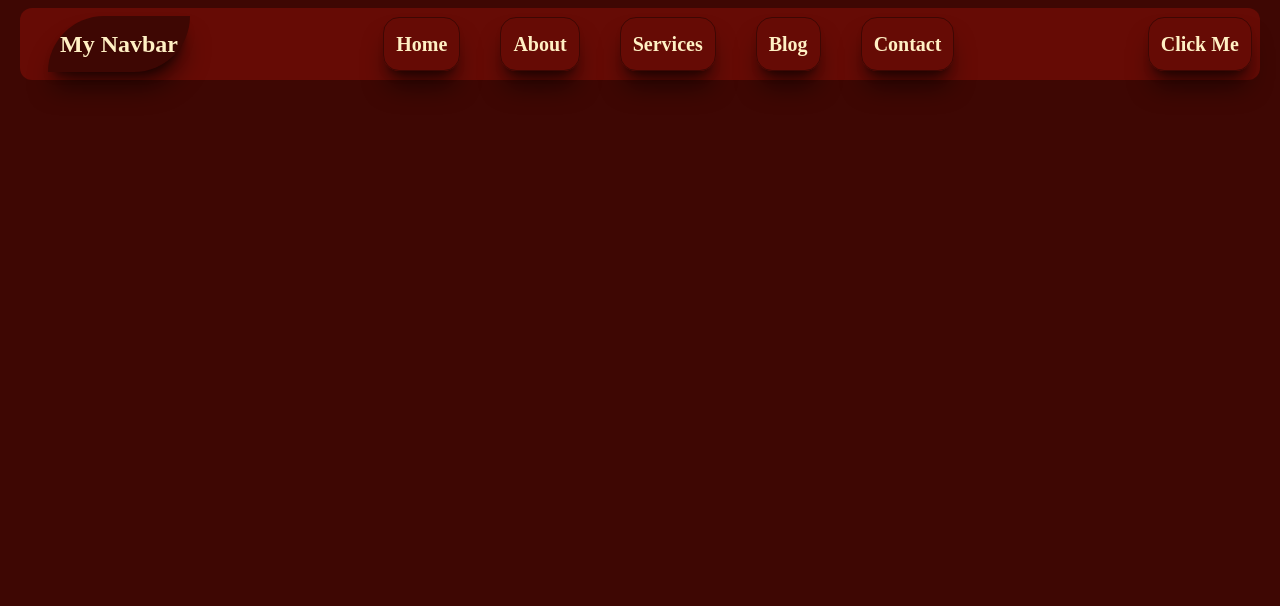
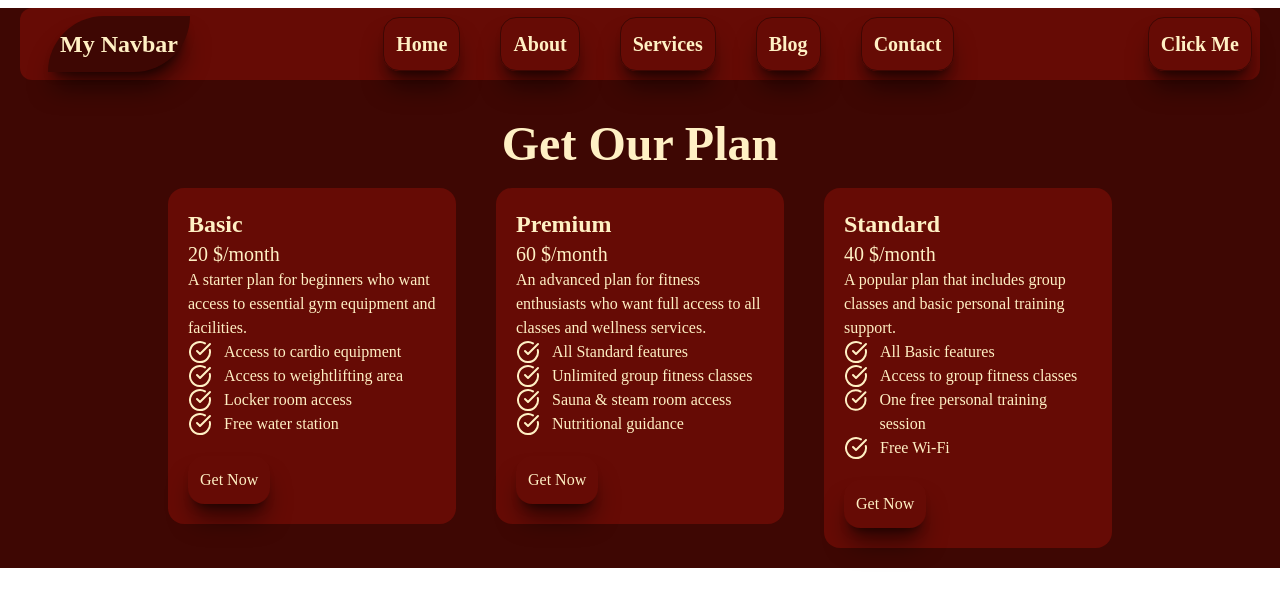
Before and after one commit to ABID-107/Anonymous-Project, a React (Vite) app: page / in a window 1280 px wide. Shown: the top 606 px of the page. Built offline with nearby package versions, Linux system fonts and the light colour scheme; a web font is replaced by a local one.

Commit message:
last change

```diff
--- a/package.json
+++ b/package.json
@@ -11,6 +11,7 @@
   },
   "dependencies": {
     "@tailwindcss/vite": "^4.1.13",
+    "daisyui": "^5.1.14",
     "lucide-react": "^0.544.0",
     "react": "^19.1.1",
     "react-dom": "^19.1.1",
--- /dev/null
+++ b/public/Pricing.json
@@ -0,0 +1,38 @@
+[
+    {
+        "id": 1,
+        "planName": "Basic",
+        "price": "20 $/month",
+        "description": "A starter plan for beginners who want access to essential gym equipment and facilities.",
+        "features": [
+            "Access to cardio equipment",
+            "Access to weightlifting area",
+            "Locker room access",
+            "Free water station"
+        ]
+    },
+    {
+        "id": 3,
+        "planName": "Premium",
+        "price": "60 $/month",
+        "description": "An advanced plan for fitness enthusiasts who want full access to all classes and wellness services.",
+        "features": [
+            "All Standard features",
+            "Unlimited group fitness classes",
+            "Sauna & steam room access",
+            "Nutritional guidance"
+        ]
+    },
+    {
+        "id": 2,
+        "planName": "Standard",
+        "price": "40 $/month",
+        "description": "A popular plan that includes group classes and basic personal training support.",
+        "features": [
+            "All Basic features",
+            "Access to group fitness classes",
+            "One free personal training session",
+            "Free Wi-Fi"
+        ]
+    }
+]
--- a/src/App.jsx
+++ b/src/App.jsx
@@ -1,11 +1,28 @@
+import { Suspense } from "react"
 import Navbar from "./Components/Navbar/Navbar"
+import Pricing from "./Components/PricingOption/Pricing"
+
+const pricingPromise = fetch('./../public/Pricing.json').then(res => res.json())
 
 function App() {
   return (
     <>
-      <div>
+      <header>
         <Navbar></Navbar>
-      </div>
+      </header>
+      <main>
+        <Suspense
+          fallback={
+            <span className="loading loading-spinner loading-lg">
+            </span>
+          }
+        >
+
+          <Pricing pricingPromise={pricingPromise}></Pricing>
+        </Suspense>
+
+
+      </main>
     </>
   )
 }
--- a/src/Components/Header/Header.jsx
+++ /dev/null
@@ -1,9 +0,0 @@
-const Header = () => {
-    return (
-        <div>
-
-        </div>
-    );
-};
-
-export default Header;
--- a/src/Components/Navbar/Navbar.jsx
+++ b/src/Components/Navbar/Navbar.jsx
@@ -41,7 +41,10 @@ const navBars = [
 const Navbar = () => {
     const [open, setOpen] = useState(false)
     const navbar = navBars.map(n => <li key={n.id}
-        className="text-xl font-semibold text-[#FFF0C4] rounded-2xl shadow-xl/50 border-1 border-[#3E0703] p-3">
+        className="text-xl font-semibold text-[#FFF0C4]
+        rounded-2xl shadow-xl/50
+        border-1 border-[#3E0703] p-3
+        transform transition duration-300 ease-in-out hover:scale-110">
         <a href={n.path}></a> {n.name}</li>)
     return (
         <nav>
--- /dev/null
+++ b/src/Components/PricingOption/Pricing.jsx
@@ -0,0 +1,22 @@
+import { use } from "react";
+import PricingCard from "../pricingCard/PricingCard";
+
+const Pricing = ({ pricingPromise }) => {
+    const showPricing = use(pricingPromise)
+    return (
+        <div>
+            <div className="mt-10 mx-20">
+                <h1 className="text-5xl font-bold text-center">
+                    Get Our Plan
+                </h1>
+                <div className="flex justify-center">
+                    {
+                        showPricing.map(prices => <PricingCard key={prices.id} prices={prices}></PricingCard>)
+                    }
+                </div>
+            </div>
+        </div>
+    );
+};
+
+export default Pricing;
--- /dev/null
+++ b/src/Components/pricingCard/CardFeature.jsx
@@ -0,0 +1,15 @@
+import { CircleCheckBig } from 'lucide-react';
+import React from 'react';
+
+const CardFeature = ({ f }) => {
+    return (
+        <div className=''>
+            <p className='flex gap-3'>
+                <CircleCheckBig></CircleCheckBig>
+                {f}
+            </p>
+        </div>
+    );
+};
+
+export default CardFeature;
--- /dev/null
+++ b/src/Components/pricingCard/PricingCard.jsx
@@ -0,0 +1,33 @@
+import CardFeature from "./CardFeature";
+
+const PricingCard = ({ prices }) => {
+    const { planName, price, description, features } = prices
+    return (
+        <div>
+            <div className=" bg-[#660B05] m-5 p-5 rounded-2xl w-2xs transform transition duration-300 ease-in-out hover:scale-110">
+                <div>
+                    <h1 className="text-2xl font-bold">
+                        {planName}
+                    </h1>
+                    <p className="text-xl">
+                        {price}
+                    </p>
+                </div>
+                <div>
+                    <p>
+                        {description}
+                    </p>
+                    {
+                        features.map((f, index) => <CardFeature f={f} key={index}></CardFeature>)
+                    }
+                </div>
+                <button className="mt-5 shadow-xl/50 p-3 rounded-2xl
+                transform transition duration-300
+                ease-in-out hover:scale-110">Get Now</button>
+            </div>
+
+        </div>
+    );
+};
+
+export default PricingCard;
--- a/src/index.css
+++ b/src/index.css
@@ -1,5 +1,6 @@
 @import url('https://fonts.googleapis.com/css2?family=Ancizar+Serif:ital,wght@0,300..900;1,300..900&display=swap');
 @import "tailwindcss";
+@plugin "daisyui";
 
 
 
```
Also changed, not shown: 1 other file (tests, documents, lock files or other folders).
